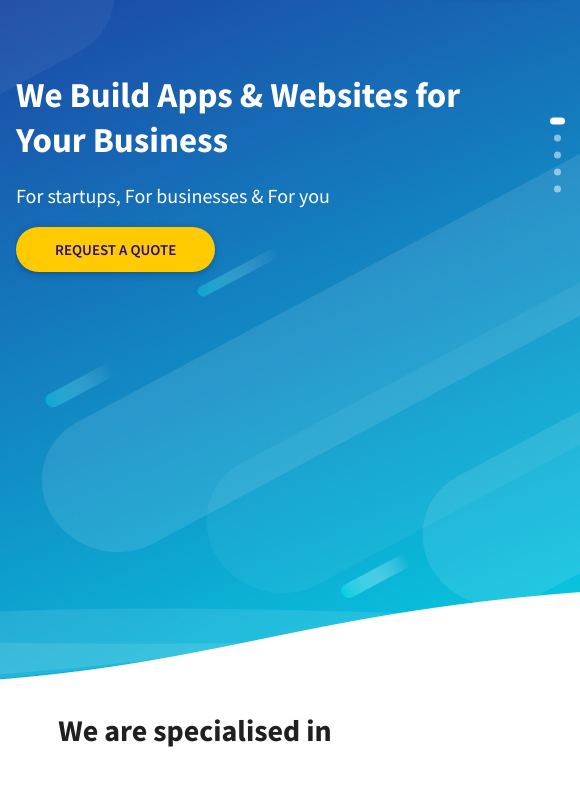
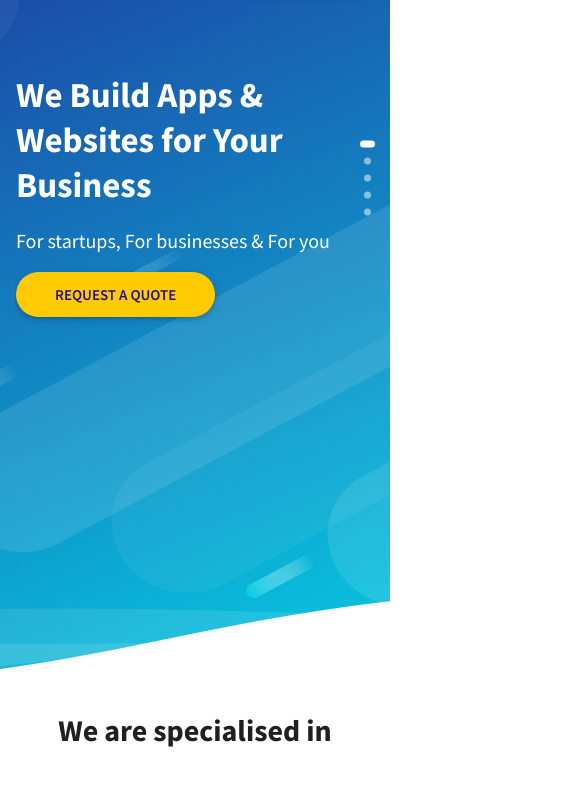
Before and after one commit to MatviyRoman/MartaUp, a plain HTML site: page index.html in a window 390 px wide. Shown: the part 103-890 px from the top of the page, 580 px wide, since content can reach past the window. Drawn offline with nearby package versions, Linux system fonts and the light colour scheme.

Commit message:
Update style.css

```diff
--- a/css/style.css
+++ b/css/style.css
@@ -616,7 +616,7 @@ a {
 	}
 
 	.header {
-		min-width: 580px;
+		max-width: 580px;
 	}
 
 	.header-slider__description {
```
